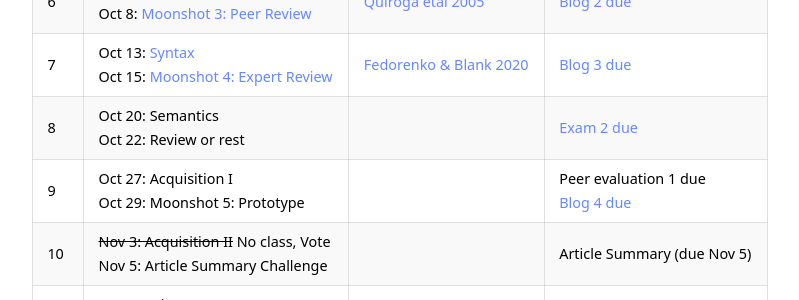
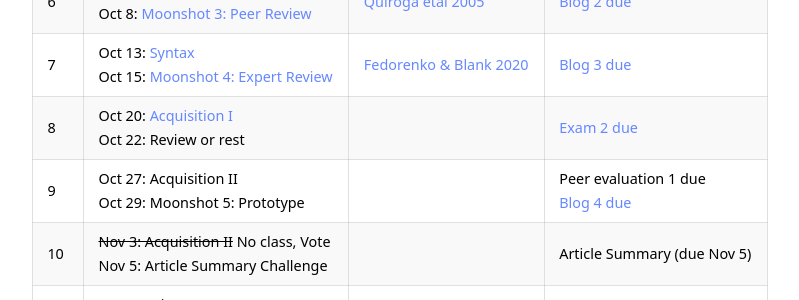
Before and after one commit to kschuler/ling104, a Jekyll site: the page built from index.md, in a window 1280 px wide and 900 px high, scrolled down 2598 px. Shown: the part 154-454 px from the top of the window, without its empty margins (240-1039 px from the left). Built offline with Jekyll 4.4.1, drawn with Linux system fonts in a browser that asks for light colours.

Commit message:
Update index.md

```diff
--- a/index.md
+++ b/index.md
@@ -71,8 +71,8 @@ Wk  | Lecture | Readings | Resources
 5 | Sep 29: [Sounds & Phonemes](https://public.3.basecamp.com/p/533vsdYWEFn3uHCi17SsRxGE)<br> Oct 1: [Moonshot 2: Solutions](https://public.3.basecamp.com/p/649Vczdx4iV78VW3uEs5fbgz) | [Nishimura et al 1999](https://app.perusall.com/courses/ling-104-001-2020c-intro-to-language-and-the-brain/nishimura-et-al-1999-sign-language-heard-in-the-auditory-cortex?assignmentId=Yet7oW7d6u6HE7HQp&part=1) | [Exam 1 due](https://canvas.upenn.edu/courses/1530046/assignments/8161724)
 6 | Oct 6: [Words](https://public.3.basecamp.com/p/XdWKRWtcpDpxkg6p2b2n3ajo) <br> Oct 8: [Moonshot 3: Peer Review](https://public.3.basecamp.com/p/WXxqCZ5EjBKGydnd6hm2uCA3)  | [Quiroga etal 2005](https://app.perusall.com/courses/ling-104-001-2020c-intro-to-language-and-the-brain/quiroga-et-al-2005-invariant-visual-representation-by-single-neurons-in-the-human-brain?assignmentId=xDLufpq6hJuHDx9sF&part=1)| [Blog 2 due](https://canvas.upenn.edu/courses/1530046/assignments/8162722)
 7 | Oct 13: [Syntax](https://public.3.basecamp.com/p/EA6ajvVEQCEYz8HAWtXy4Ety) <br> Oct 15: [Moonshot 4: Expert Review](https://public.3.basecamp.com/p/DjQopTiuZJPibJNJjF9zZ4ZJ) | [Fedorenko & Blank 2020](https://app.perusall.com/courses/ling-104-001-2020c-intro-to-language-and-the-brain/fedorenko-and-blank-2020-broca-s-area-is-not-a-natural-kind?assignmentId=j4vEwPR6Cnxs6gbnQ&part=1)| [Blog 3 due](https://canvas.upenn.edu/courses/1530046/assignments/8162723)
-8 | Oct 20: Semantics <br> Oct 22: **Review or rest**| | [Exam 2 due](https://canvas.upenn.edu/courses/1530046/assignments/8162038)
-9 | Oct 27: Acquisition I<br> Oct 29: Moonshot 5: Prototype | | Peer evaluation 1 due<br>[Blog 4 due](https://canvas.upenn.edu/courses/1530046/assignments/8162726)
+8 | Oct 20: [Acquisition I](https://public.3.basecamp.com/p/DW7j3UKyLqdDcDtSUiyCUZ2s) <br> Oct 22: **Review or rest**| | [Exam 2 due](https://canvas.upenn.edu/courses/1530046/assignments/8162038)
+9 | Oct 27: Acquisition II<br> Oct 29: Moonshot 5: Prototype | | Peer evaluation 1 due<br>[Blog 4 due](https://canvas.upenn.edu/courses/1530046/assignments/8162726)
 10 | ~~Nov 3:  Acquisition II~~ **No class, Vote** <br> Nov 5: Article Summary Challenge | | Article Summary (due Nov 5)
 11 | Nov 10: Sign Language <br> Nov 12: Moonshot 6: Poster draft| | [Blog 5 due](https://canvas.upenn.edu/courses/1530046/assignments/8162742)
 12 | Nov 17: Bilingualism <br> Nov 19: **Review or rest** | | [Exam 3 due](https://canvas.upenn.edu/courses/1530046/assignments/8162040)
```
